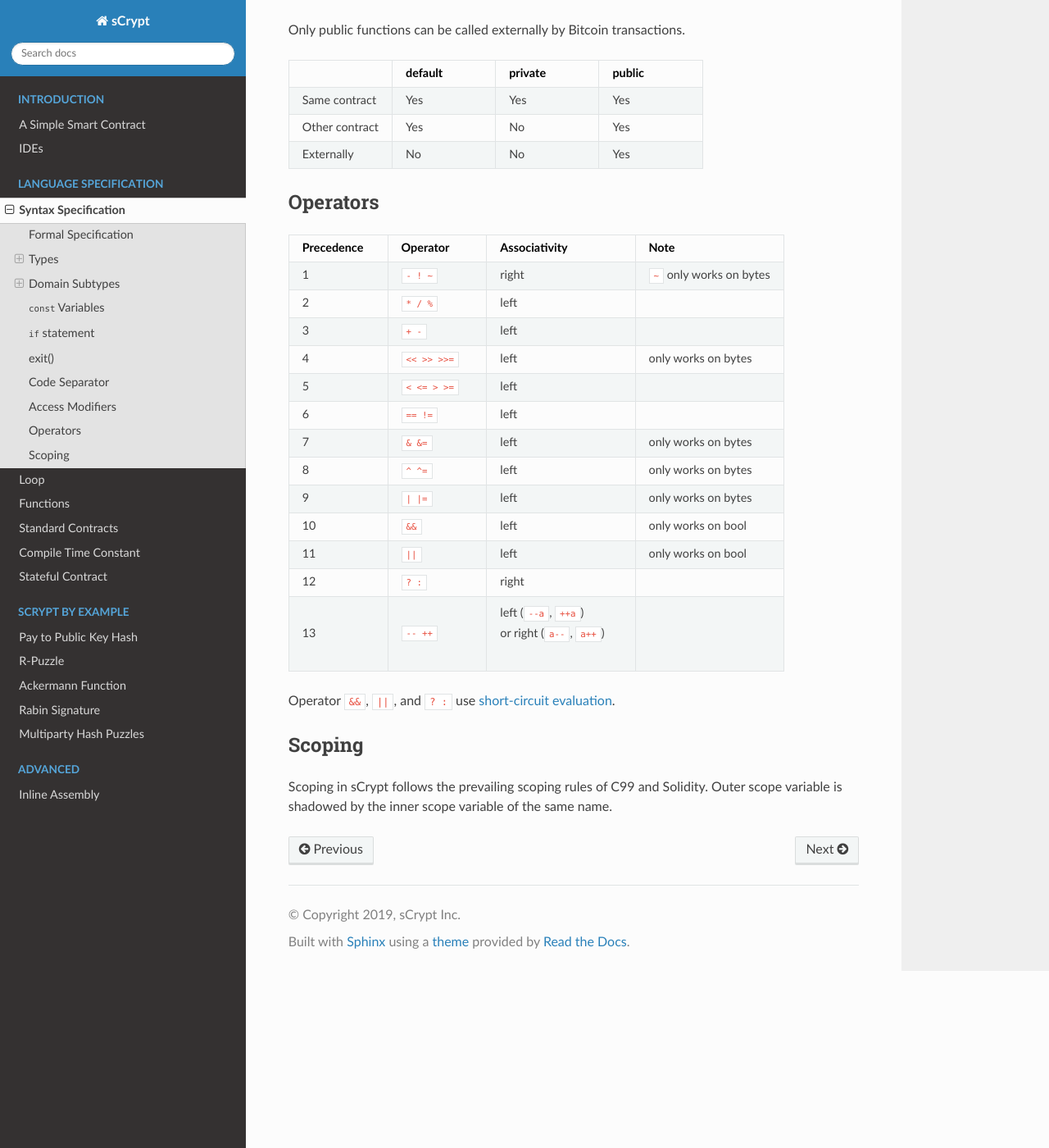
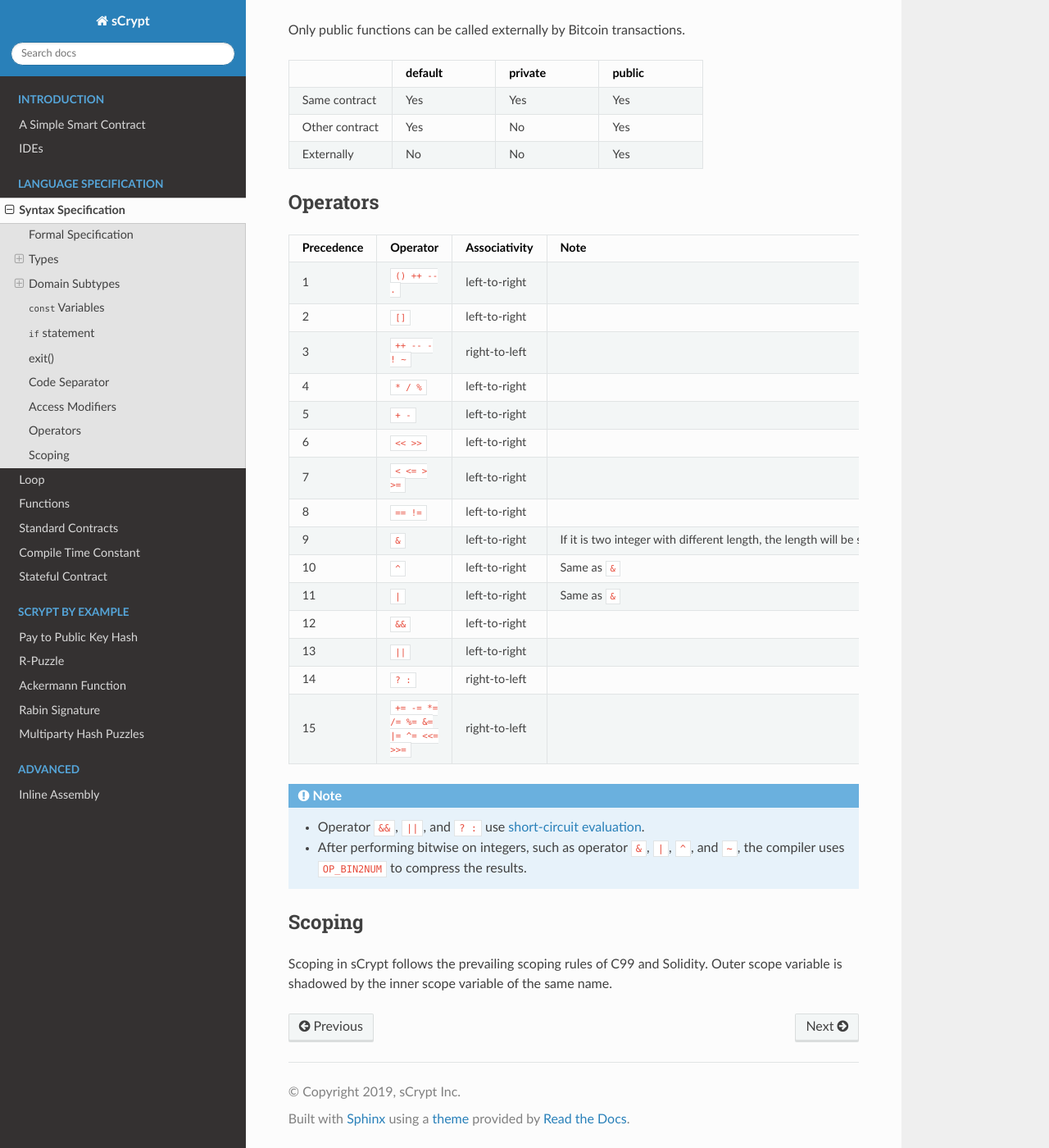
Before and after one commit to sCrypt-Inc/specification, a Sphinx documentation site: the page built from docs/syntax.rst, in a window 1280 px wide and 1400 px high, scrolled down 4827 px. Shown: the whole window at 82% size. Built offline with Sphinx 7.4.7 and the Read the Docs theme 2.0.0, drawn with Linux system fonts in a browser that asks for light colours.

Commit message:
update Operators

```diff
--- a/docs/syntax.rst
+++ b/docs/syntax.rst
@@ -405,72 +407,81 @@ Operators
       - Note
 
     * - 1
-      - ``- ! ~``
-      - right
-      - ``~`` only works on bytes
-
+      - ``() ++ -- .``
+      - left-to-right
+      -
     * - 2
-      - ``* / %``
-      - left
+      - ``[]``
+      - left-to-right
       -
-
     * - 3
-      - ``+ -``
-      - left
+      - ``++ -- - ! ~``
+      - right-to-left
       -
 
     * - 4
-      - ``<< >> >>=``
-      - left
-      - only works on bytes
+      - ``* / %``
+      - left-to-right
+      -
 
     * - 5
-      - ``< <= > >=``
-      - left
+      - ``+ -``
+      - left-to-right
       -
 
     * - 6
-      - ``== !=``
-      - left
+      - ``<< >>``
+      - left-to-right
       -
 
     * - 7
-      - ``& &=``
-      - left
-      - only works on bytes
+      - ``< <= > >=``
+      - left-to-right
+      -
 
     * - 8
-      - ``^ ^=``
-      - left
-      - only works on bytes
+      - ``== !=``
+      - left-to-right
+      -
 
     * - 9
-      - ``| |=``
-      - left
-      - only works on bytes
+      - ``&``
+      - left-to-right
+      - If it is two integer with different length, the length will be supplemented before bitwise
 
     * - 10
-      - ``&&``
-      - left
-      - only works on bool
+      - ``^``
+      - left-to-right
+      - Same as ``&``
 
     * - 11
-      - ``||``
-      - left
-      - only works on bool
+      - ``|``
+      - left-to-right
+      - Same as ``&``
 
     * - 12
-      - ``? :``
-      - right
+      - ``&&``
+      - left-to-right
       -
 
     * - 13
-      - ``-- ++``
-      - | left (``--a``, ``++a``)
-        | or right (``a--``, ``a++``)
+      - ``||``
+      - left-to-right
       -
 
-Operator ``&&``, ``||``, and ``? :`` use `short-circuit evaluation <https://en.wikipedia.org/wiki/Short-circuit_evaluation>`_.
+    * - 14
+      - ``? :``
+      - right-to-left
+      -
+
+    * - 15
+      - ``+= -= *= /= %= &= |= ^= <<= >>=``
+      - right-to-left
+      -
+
+.. Note::
+    - Operator ``&&``, ``||``, and ``? :`` use `short-circuit evaluation <https://en.wikipedia.org/wiki/Short-circuit_evaluation>`_.
+    - After performing bitwise on integers, such as operator ``&``, ``|``, ``^``, and ``~``, the compiler uses ``OP_BIN2NUM`` to compress the results.
 
 Scoping
 =======
```
Also changed, not shown: other parts of docs/syntax.rst (+3 -1 lines), 2 other files.
